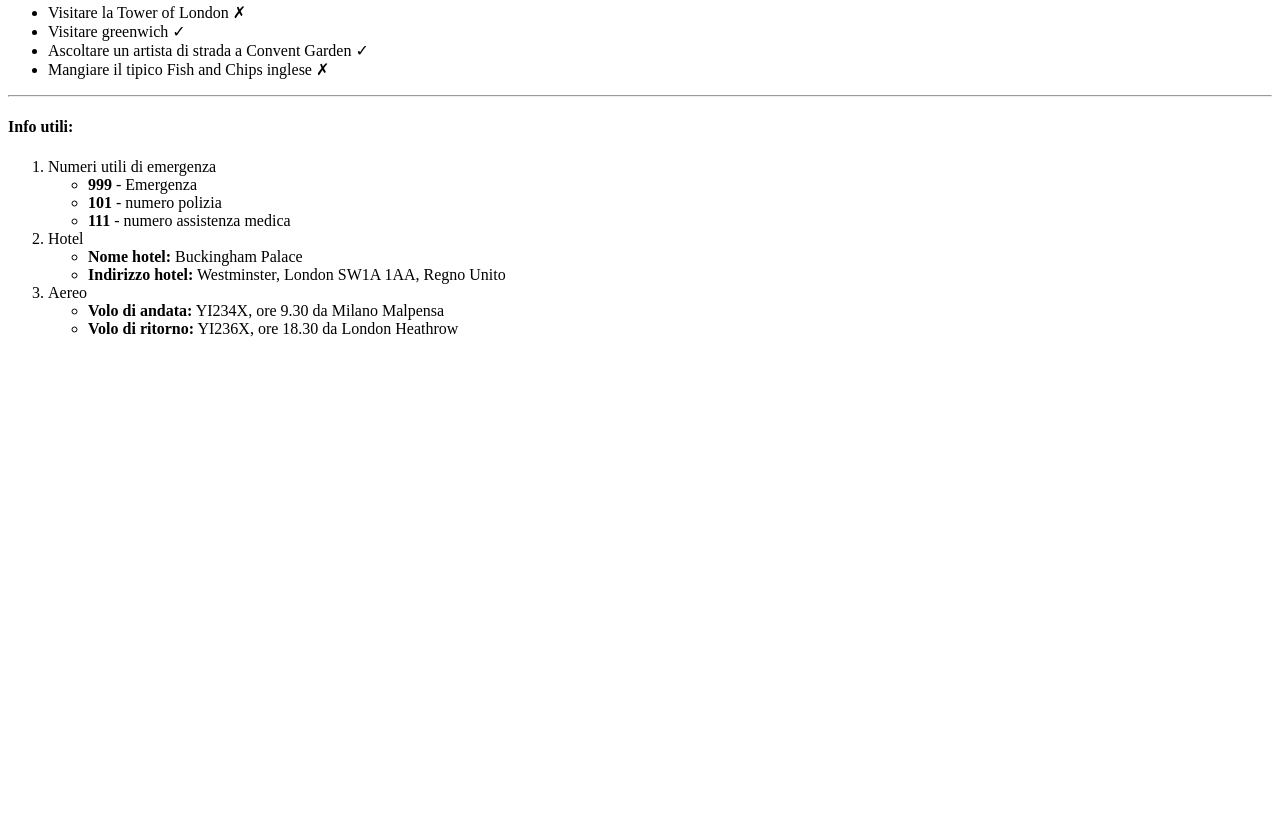
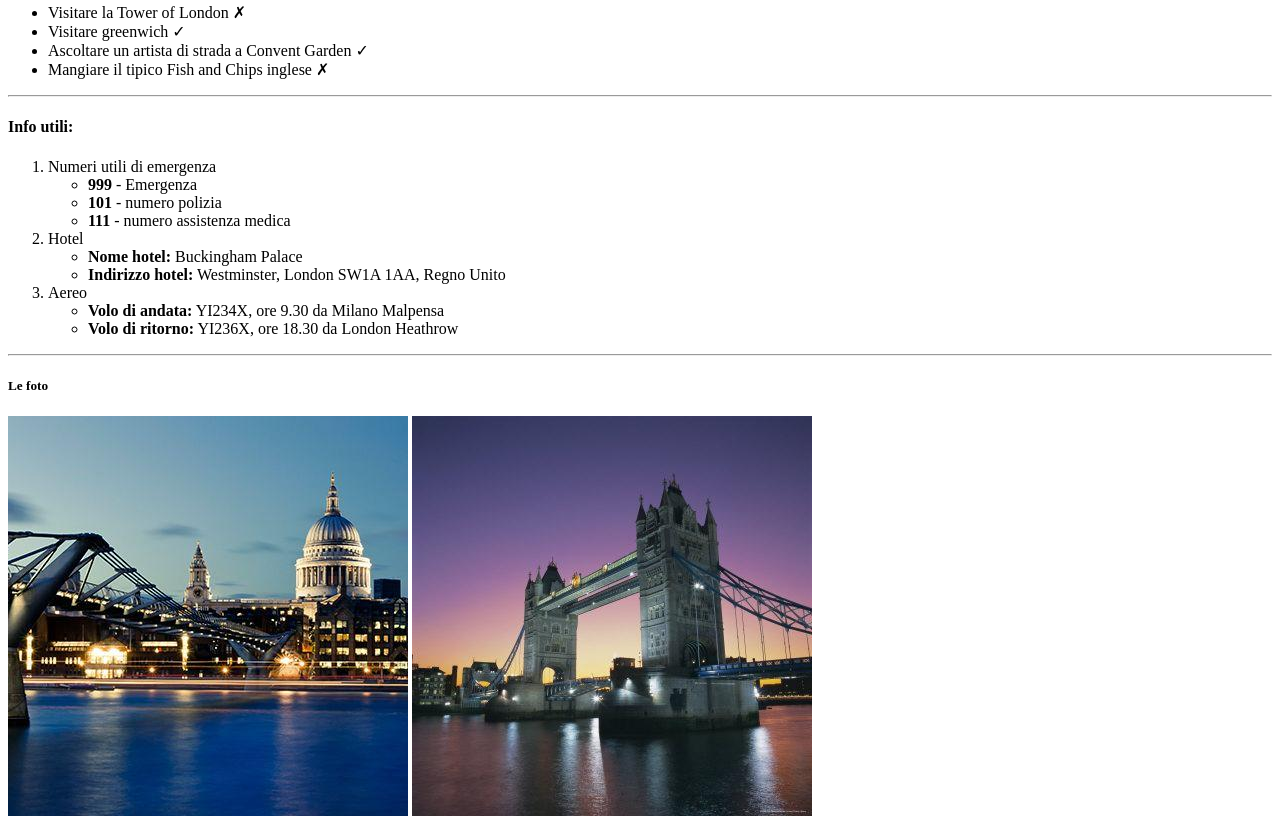
Before and after one commit to AndreaBeltramin/html-london-trip, a plain HTML site: page index.html in a window 1280 px wide. Shown: the part 939-1767 px from the top of the page. Before the commit the page ends 1293 px from the top, so only its background shows below. Drawn offline with Linux system fonts and the light colour scheme.

Commit message:
footer con foto

```diff
--- a/index.html
+++ b/index.html
@@ -88,13 +88,15 @@
                     </ul>
                 </li>
             </ol>
+            <hr>
         </div>
-
-
-
-
     </main>
-
-
+    <div>
+        <footer>
+            <h5>Le foto</h5>
+            <img src="./image/london.jpg" alt="">
+            <img src="./image/evening-tower-bridge-and-river-thames-london.jpg" alt="">
+        </footer>
+    </div>
 </body>
 </html>
```
Also changed, not shown: image/evening-tower-bridge-and-river-thames-london.jpg (added), image/london.jpg (added).
